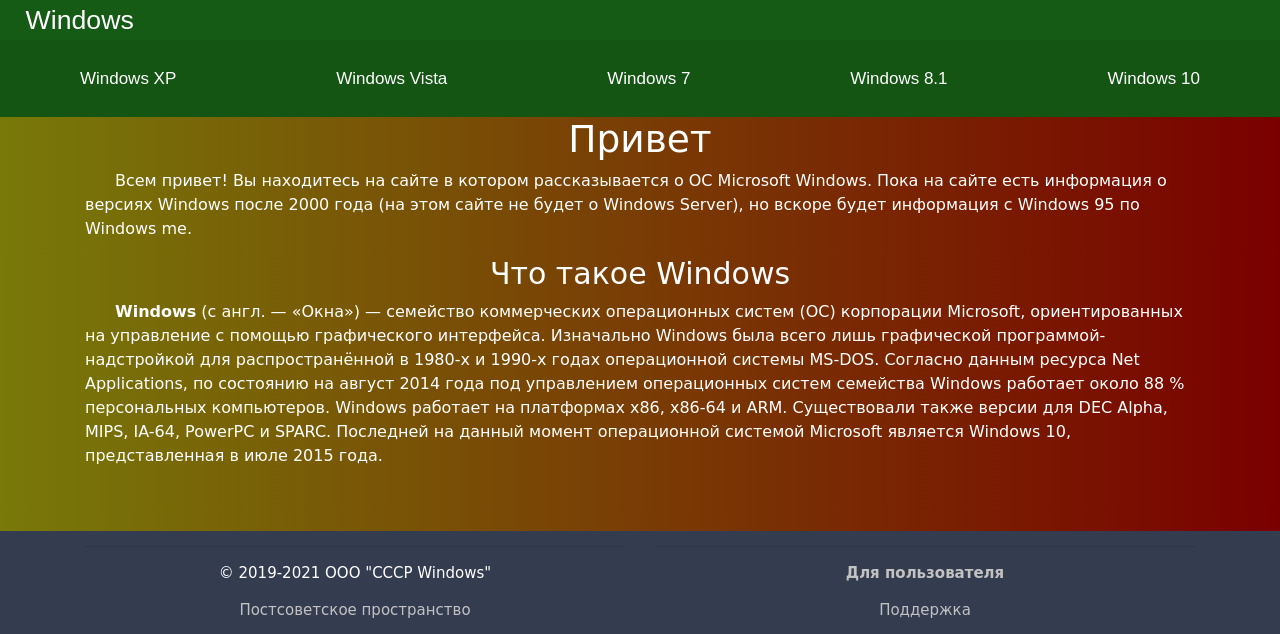
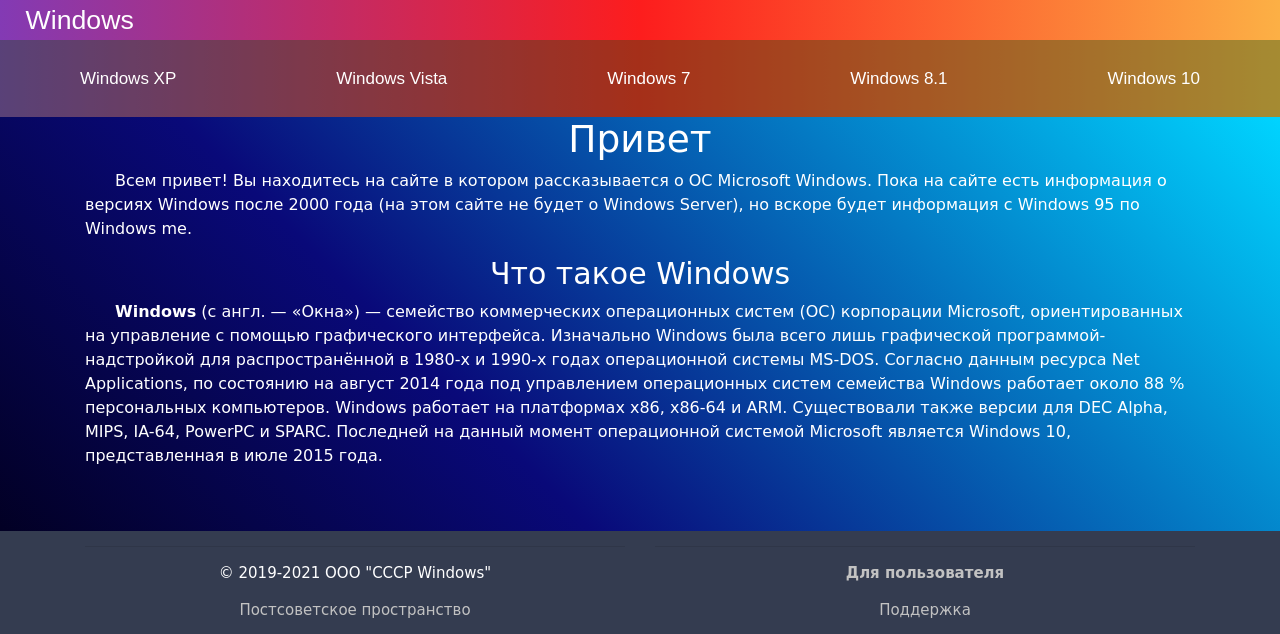
Before and after one commit to agent-kgb-228/o-windows, a plain HTML site: page index.html in a window 1280 px wide. Shown: the top 634 px of the page. Drawn offline with nearby package versions, Linux system fonts and the light colour scheme; a script that the page names is missing; files whose address does not match are found by name; a web font is replaced by a local one.

Commit message:
04.05.2021

```diff
--- a/main.css
+++ b/main.css
@@ -1,7 +1,8 @@
 @import url('https://fonts.googleapis.com/css2?family=Bellota&family=Rubik+Mono+One&family=Ruslan+Display&family=Stalinist+One&display=swap');
 header {
     color: white;
-    background-color: #155a15;
+    background: rgb(131,58,180);
+    background: linear-gradient(90deg, rgba(131,58,180,1) 0%, rgba(253,29,29,1) 50%, rgba(252,176,69,1) 100%);
     width: 100%;
     height: auto;
     display: flex;
--- a/style.css
+++ b/style.css
@@ -12,8 +12,8 @@
 }
 
 main {
-    background: rgb(120, 121, 9);
-    background: linear-gradient(90deg, rgba(120, 121, 9, 1) 0%, rgba(122, 0, 0, 1) 100%);
+    background: rgb(2,0,36);
+    background: linear-gradient(45deg, rgba(2,0,36,1) 0%, rgba(9,9,121,1) 35%, rgba(0,212,255,1) 100%);
     color: white;
     width: 100%;
     height: auto;
```
